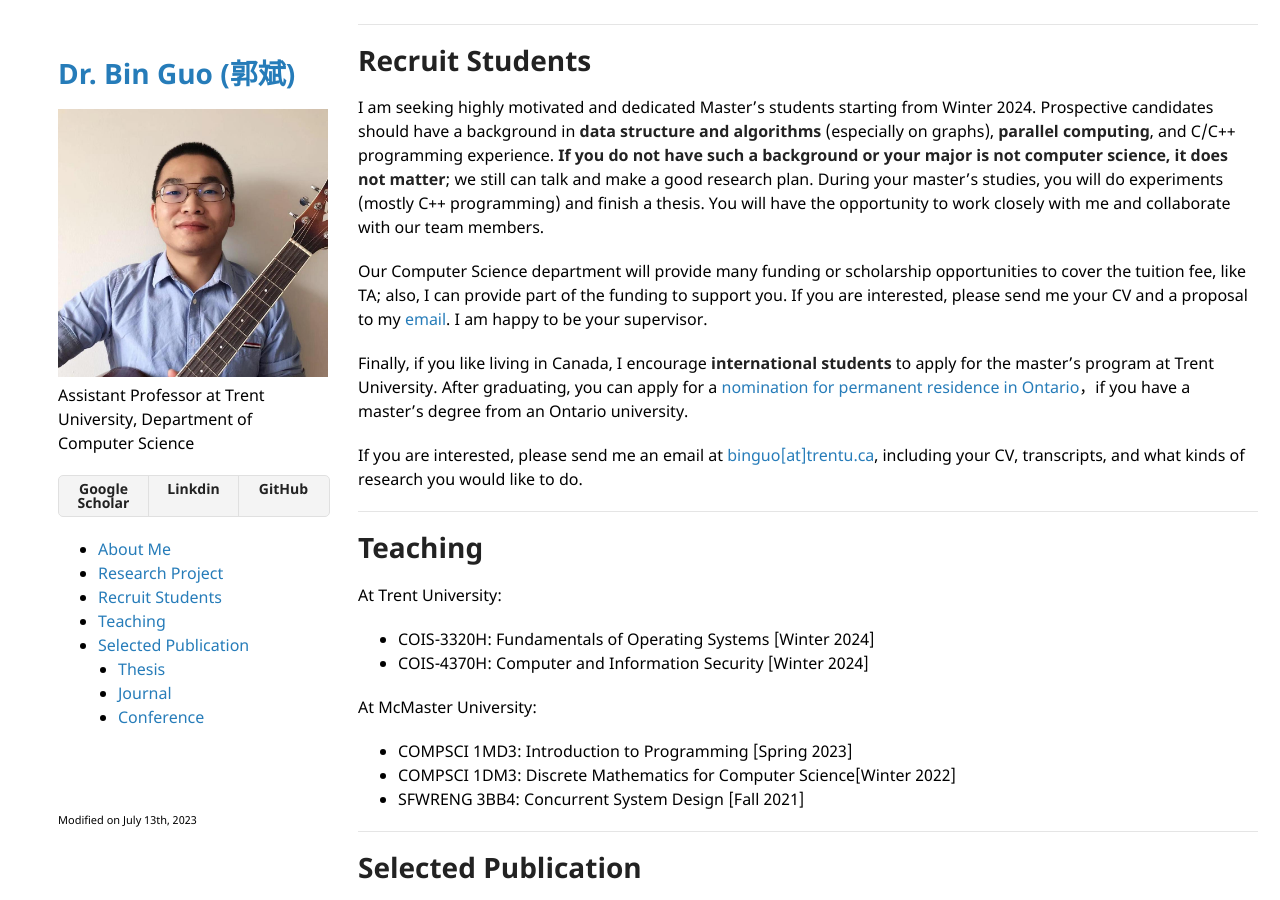
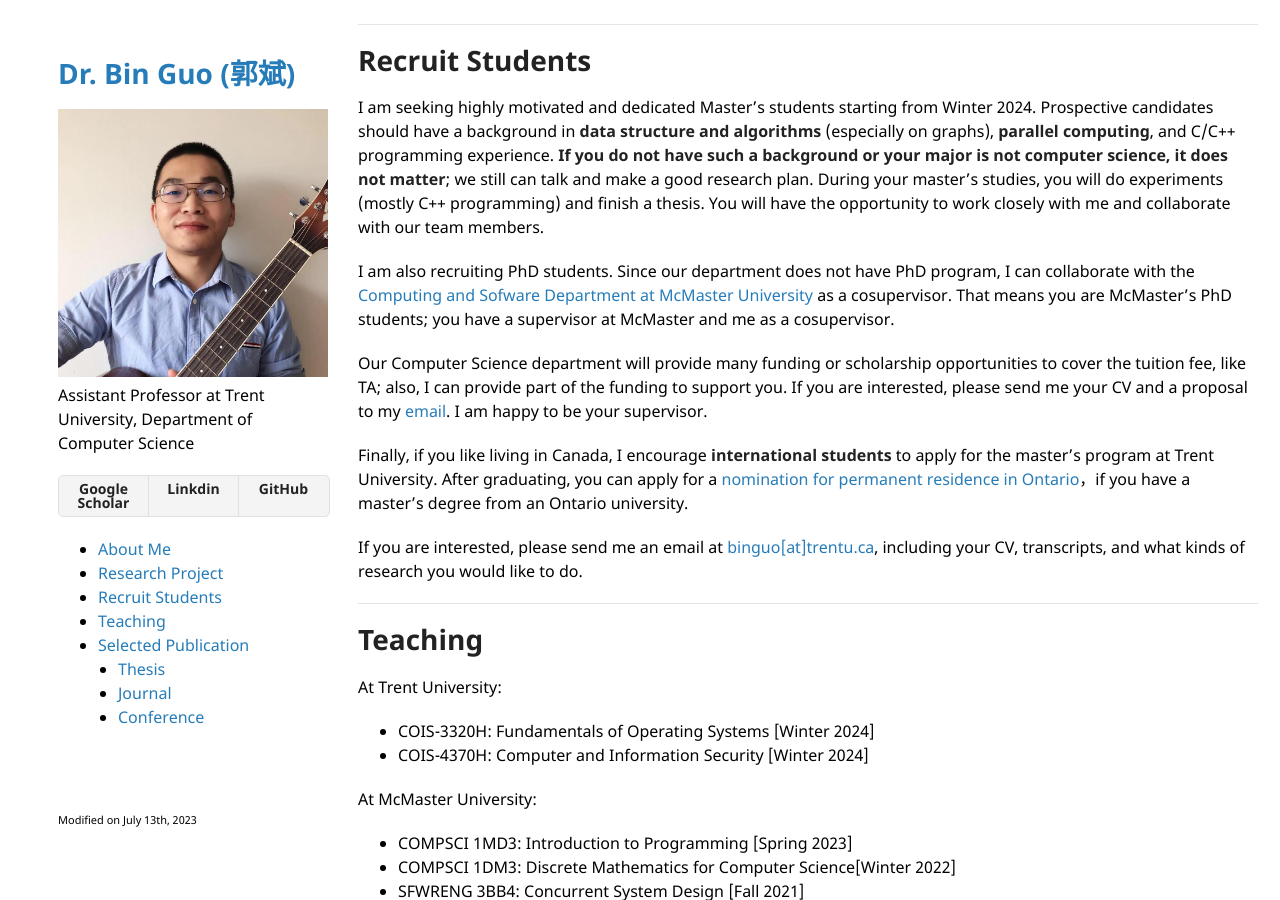
Before and after one commit to bin-guo/bin-guo.github.io, a Jekyll site: the page built from index.md, in a window 1280 px wide and 900 px high, scrolled down 2271 px. Built offline with Jekyll 4.4.1, drawn with Linux system fonts in a browser that asks for light colours; our own code applies the rules of GitHub Pages for plain Markdown files.

Commit message:
Update index.md

```diff
--- a/index.md
+++ b/index.md
@@ -62,6 +62,8 @@ The traditional distributed graph algorithms tend to use centralized servers for
 # Recruit Students
 I am seeking highly motivated and dedicated Master's students starting from Winter 2024. Prospective candidates should have a background in __data structure and algorithms__ (especially on graphs), __parallel computing__, and C/C++ programming experience. __If you do not have such a background or your major is not computer science, it does not matter__; we still can talk and make a good research plan. During your master's studies, you will do experiments (mostly C++ programming) and finish a thesis. You will have the opportunity to work closely with me and collaborate with our team members.
 
+I am also recruiting PhD students. Since our department does not have PhD program, I can collaborate with the [Computing and Sofware Department at McMaster University](https://www.eng.mcmaster.ca/cas/programs/degree-options/phd-computer-science/) as a cosupervisor. That means you are McMaster's PhD students; you have a supervisor at McMaster and me as a cosupervisor.
+
 Our Computer Science department will provide many funding or scholarship opportunities to cover the tuition fee, like TA; also, I can provide part of the funding to support you.
 If you are interested, please send me your CV and a proposal to my [email](mailto:binguo@trentu.ca). I am happy to be your supervisor.
 
```
